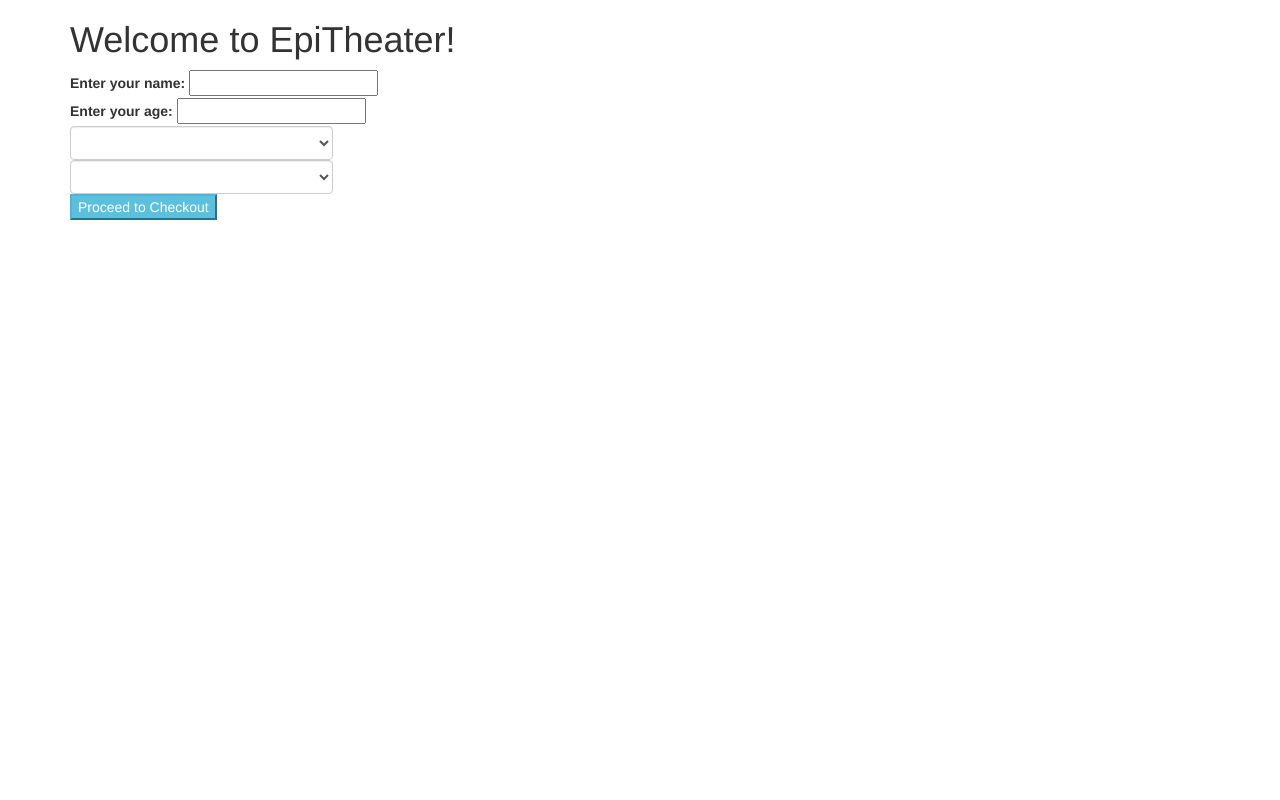
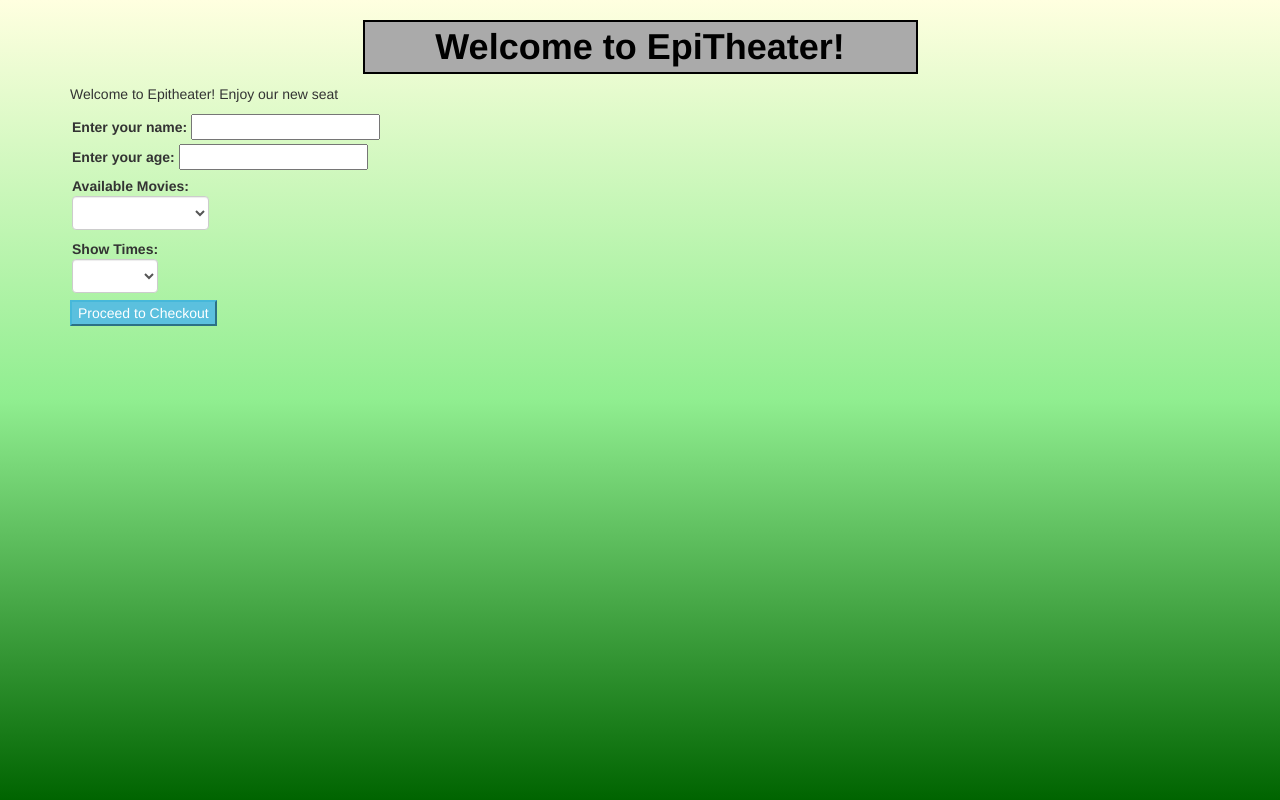
Before and after one commit to rohanpmoore/movie-ticket, a plain HTML site: page index.html in a window 1280 px wide. Drawn offline with Linux system fonts and the light colour scheme.

Commit message:
Refine code and add CSS

```diff
--- a/css/styles.css
+++ b/css/styles.css
@@ -1,5 +1,24 @@
+body {
+  background-color: #ccc;
+  background-image: linear-gradient(lightyellow, lightgreen, darkgreen);
+  height: 100%;
+  margin: 0px;
+  background-repeat: no-repeat;
+  background-attachment: fixed;
+}
+
+h1 {
+  text-align: center;
+  font-weight: bold;
+  border: solid black 2px;
+  padding: 5px;
+  background-color: #aaa;
+  color: black;
+}
+
 .line {
   display: block;
+  margin: 2px;
 }
 
 .error {
--- a/index.html
+++ b/index.html
@@ -10,7 +10,12 @@
   </head>
   <body>
     <div class="container">
-      <h1>Welcome to EpiTheater!</h1>
+      <div class="row">
+        <div class="col-sm-6 col-sm-offset-3">
+          <h1>Welcome to EpiTheater!</h1>
+        </div>
+      </div>
+      <p>Welcome to Epitheater! Enjoy our new seat</p>
       <form id="tickets">
         <div class="line">
           <label for="nameInput">Enter your name:</label>
@@ -23,23 +28,27 @@
         <div class="row">
           <div class="col-sm-3">
             <div class="line">
-              <select class="form-control" id="movies">
-                <option value=""></option>
-              </select>
+              <label for="movies">Available Movies:
+                <select class="form-control" id="movies">
+                  <option value=""></option>
+                </select>
+              </label>
             </div>
           </div>
         </div>
         <div class="row">
           <div class="col-sm-3">
             <div class="line">
-              <select class="form-control" id="times"></select>
+              <label for="times">Show Times:
+                <select class="form-control" id="times"></select>
+              </label>
             </div>
           </div>
         </div>
         <button type="submit" name="button" class="btn-info">Proceed to Checkout</button>
       </form>
-      <p class="error" id="invalidAge">You did not input a valid age.</p>
-      <div id="output">
+      <p class="error line" id="invalidAge">You did not input a valid age.</p>
+      <div id="output" class="line">
       </div>
     </div>
   </body>
--- a/js/scripts.js
+++ b/js/scripts.js
@@ -47,10 +47,8 @@ Movie.prototype.writeOption = function() {
 Movie.prototype.writeTimes = function() {
   var output = "";
   for(i = 0; i < (this.times).length; i++) {
-    debugger;
     output += "<option>" + (this.times)[i] + "</option>";
   }
-  debugger;
   return output;
 }
 
@@ -61,11 +59,12 @@ function populateMovies(movies) {
 }
 
 function getMovieAge(movieName, movies) {
-  for(i = 0; i < movies.length; i++) {
-    if(movies[i].name === movieName) {
-      return movies[i].age;
-    }
-  }
+  // for(i = 0; i < movies.length; i++) {
+  //   if(movies[i].name === movieName) {
+  //     return movies[i].age;
+  //   }
+  // }
+  return findMovie(movieName, movies).age;
 }
 
 function writeMovieTimes(movie) {
@@ -93,6 +92,7 @@ $(document).ready(function() {
     var inputMovie = $("#movies").val();
     var inputTime = $("#times").val();
     if (!inputAge || inputAge < 0) {
+      $("#output").text("");
       $("#invalidAge").show();
       return;
     }
```
